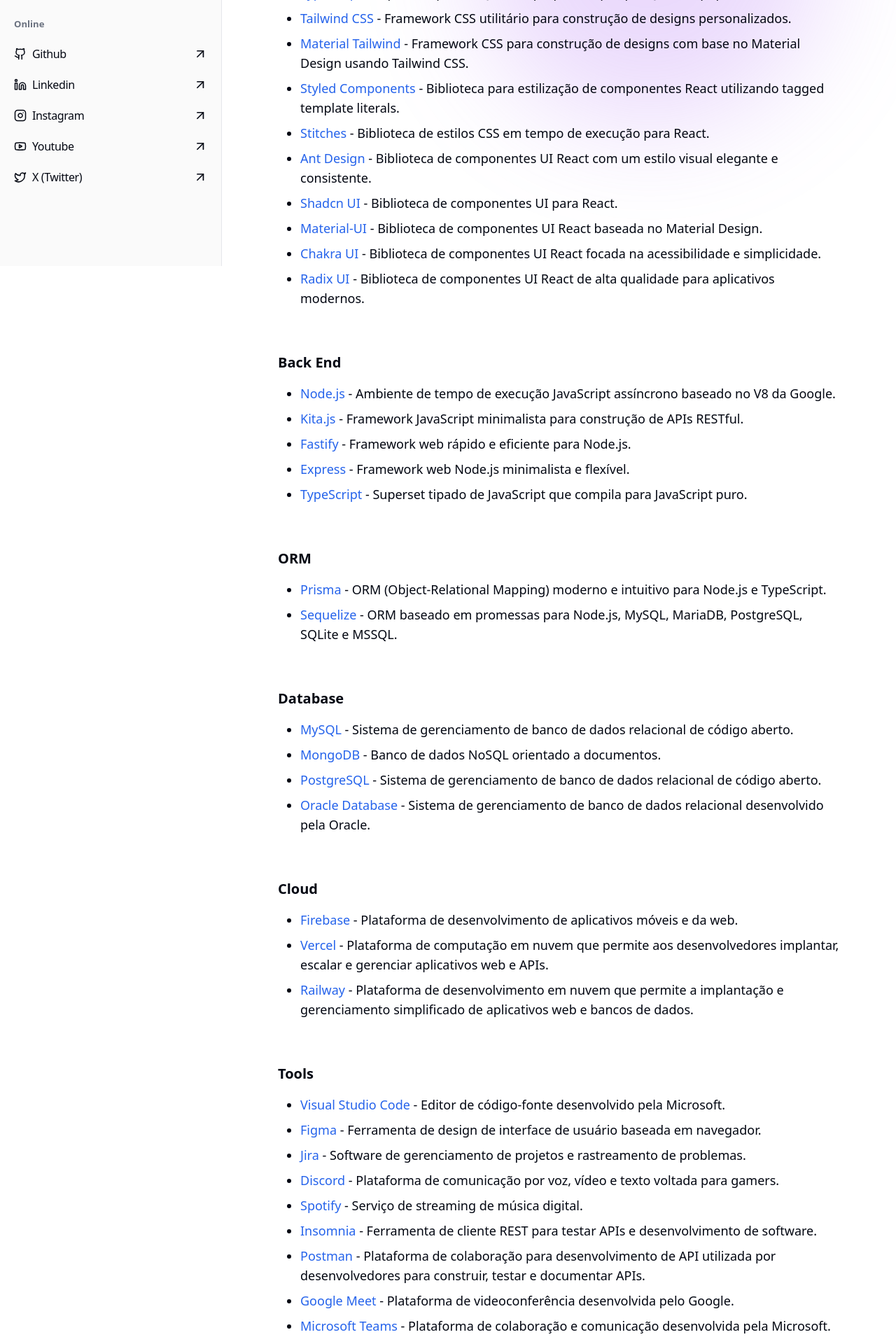
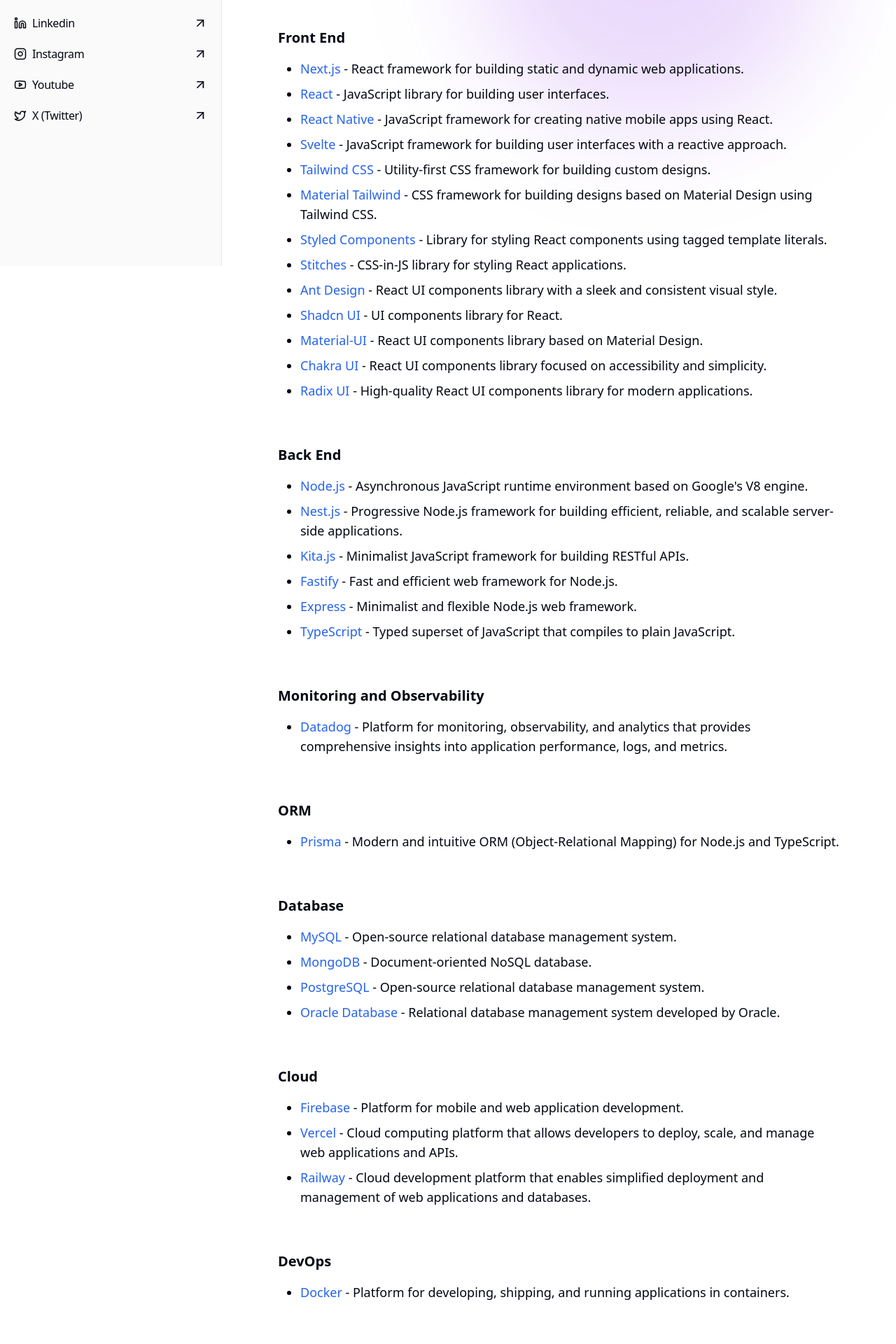
Before and after one commit to matheusscode/matheusscode.com, a Next.js app: page /stack in a window 1280 px wide. Shown: the part 420-2340 px from the top of the page at 70% size. Built offline with nearby package versions, Linux system fonts and the light colour scheme.

Commit message:
feat: updated mockups, ui, and private routes

```diff
--- a/src/app/globals.css
+++ b/src/app/globals.css
@@ -5,6 +5,22 @@
 *::selection {
   background-color: black;
   color: white;
+}
+
+*::-webkit-scrollbar {
+  width: 4px;
+  height: 4px;
+  background-color: #fafafa;
+}
+
+*::-webkit-scrollbar-thumb {
+  background-color: #0a0a0a;
+  transition: all 0.4s ease;
+  border-radius: 4px;
+}
+
+*::-webkit-scrollbar-thumb:hover {
+  background-color: #262626;
 }
 
 @layer base {
--- a/src/components/helpers/blog-container.tsx
+++ b/src/components/helpers/blog-container.tsx
@@ -27,7 +27,7 @@
   return (
     <div {...props} className="relative w-full h-full">
       <IconButton
-        className="hidden max-[800px]:block"
+        className="hidden max-[800px]:block p-4 fixed bottom-4 right-4"
         onClick={handleExpansionPostList}
         icon={<Icon />}
       />
--- a/src/constants/stack.ts
+++ b/src/constants/stack.ts
@@ -1,288 +1,343 @@
-const frontEnd = [
+type Tech = {
+  path: string;
+  name: string;
+  description: string;
+};
+
+type TechGroup = {
+  id: number;
+  groupName: string;
+  techs: Tech[];
+};
+
+const languages: Tech[] = [
+  {
+    path: "https://developer.mozilla.org/en-US/docs/Web/JavaScript",
+    name: "JavaScript",
+    description: "Programming language for web development.",
+  },
+  {
+    path: "https://www.typescriptlang.org/",
+    name: "Typescript",
+    description: "Superset of JavaScript with static typing.",
+  },
+  {
+    path: "https://dart.dev/",
+    name: "Dart",
+    description: "Language optimized for mobile apps with Flutter. (Studying)",
+  },
+  {
+    path: "https://www.python.org/",
+    name: "Python",
+    description: "Versatile language with clear syntax. (Studying)",
+  },
+  {
+    path: "https://www.rust-lang.org/",
+    name: "Rust",
+    description: "Versatile language with clear syntax. (Studying)",
+  },
+];
+
+const frontEnd: Tech[] = [
   {
     path: "nextjs-docs",
     name: "Next.js",
     description:
-      "Framework React para construção de aplicativos web estáticos e dinâmicos.",
+      "React framework for building static and dynamic web applications.",
   },
   {
     path: "react-docs",
     name: "React",
-    description:
-      "Biblioteca JavaScript para construção de interfaces de usuário.",
+    description: "JavaScript library for building user interfaces.",
   },
   {
     path: "react-native-docs",
     name: "React Native",
     description:
-      "Framework JavaScript para criar aplicativos móveis nativos usando React.",
+      "JavaScript framework for creating native mobile apps using React.",
   },
   {
     path: "svelte-docs",
     name: "Svelte",
     description:
-      "Framework JavaScript para construção de interfaces de usuário com uma abordagem reativa.",
+      "JavaScript framework for building user interfaces with a reactive approach.",
+  },
+  {
+    path: "tailwindcss-docs",
+    name: "Tailwind CSS",
+    description: "Utility-first CSS framework for building custom designs.",
+  },
+  {
+    path: "material-tailwind-docs",
+    name: "Material Tailwind",
+    description:
+      "CSS framework for building designs based on Material Design using Tailwind CSS.",
+  },
+  {
+    path: "styled-components-docs",
+    name: "Styled Components",
+    description:
+      "Library for styling React components using tagged template literals.",
+  },
+  {
+    path: "stitches-docs",
+    name: "Stitches",
+    description: "CSS-in-JS library for styling React applications.",
+  },
+  {
+    path: "ant-design-docs",
+    name: "Ant Design",
+    description:
+      "React UI components library with a sleek and consistent visual style.",
+  },
+  {
+    path: "shadcn-ui-docs",
+    name: "Shadcn UI",
+    description: "UI components library for React.",
+  },
+  {
+    path: "material-ui-docs",
+    name: "Material-UI",
+    description: "React UI components library based on Material Design.",
+  },
+  {
+    path: "chakra-ui-docs",
+    name: "Chakra UI",
+    description:
+      "React UI components library focused on accessibility and simplicity.",
+  },
+  {
+    path: "radix-ui-docs",
+    name: "Radix UI",
+    description:
+      "High-quality React UI components library for modern applications.",
+  },
+];
+
+const backEnd: Tech[] = [
+  {
+    path: "nodejs-docs",
+    name: "Node.js",
+    description:
+      "Asynchronous JavaScript runtime environment based on Google's V8 engine.",
+  },
+  {
+    path: "nestjs-docs",
+    name: "Nest.js",
+    description:
+      "Progressive Node.js framework for building efficient, reliable, and scalable server-side applications.",
+  },
+  {
+    path: "kitajs-docs",
+    name: "Kita.js",
+    description: "Minimalist JavaScript framework for building RESTful APIs.",
+  },
+  {
+    path: "fastify-docs",
+    name: "Fastify",
+    description: "Fast and efficient web framework for Node.js.",
+  },
+  {
+    path: "express-docs",
+    name: "Express",
+    description: "Minimalist and flexible Node.js web framework.",
   },
   {
     path: "typescript-docs",
     name: "TypeScript",
     description:
-      "Superset tipado de JavaScript que compila para JavaScript puro.",
-  },
-  {
-    path: "tailwindcss-docs",
-    name: "Tailwind CSS",
-    description:
-      "Framework CSS utilitário para construção de designs personalizados.",
-  },
-  {
-    path: "material-tailwind-docs",
-    name: "Material Tailwind",
-    description:
-      "Framework CSS para construção de designs com base no Material Design usando Tailwind CSS.",
-  },
-  {
-    path: "styled-components-docs",
-    name: "Styled Components",
-    description:
-      "Biblioteca para estilização de componentes React utilizando tagged template literals.",
-  },
-  {
-    path: "stitches-docs",
-    name: "Stitches",
-    description: "Biblioteca de estilos CSS em tempo de execução para React.",
-  },
-  {
-    path: "ant-design-docs",
-    name: "Ant Design",
-    description:
-      "Biblioteca de componentes UI React com um estilo visual elegante e consistente.",
-  },
-  {
-    path: "shadcn-ui-docs",
-    name: "Shadcn UI",
-    description: "Biblioteca de componentes UI para React.",
-  },
-  {
-    path: "material-ui-docs",
-    name: "Material-UI",
-    description:
-      "Biblioteca de componentes UI React baseada no Material Design.",
-  },
-  {
-    path: "chakra-ui-docs",
-    name: "Chakra UI",
-    description:
-      "Biblioteca de componentes UI React focada na acessibilidade e simplicidade.",
-  },
-  {
-    path: "radix-ui-docs",
-    name: "Radix UI",
-    description:
-      "Biblioteca de componentes UI React de alta qualidade para aplicativos modernos.",
+      "Typed superset of JavaScript that compiles to plain JavaScript.",
   },
 ];
 
-const backEnd = [
-  {
-    path: "nodejs-docs",
-    name: "Node.js",
-    description:
-      "Ambiente de tempo de execução JavaScript assíncrono baseado no V8 da Google.",
-  },
-  {
-    path: "kitajs-docs",
-    name: "Kita.js",
-    description:
-      "Framework JavaScript minimalista para construção de APIs RESTful.",
-  },
-  {
-    path: "fastify-docs",
-    name: "Fastify",
-    description: "Framework web rápido e eficiente para Node.js.",
-  },
-  {
-    path: "express-docs",
-    name: "Express",
-    description: "Framework web Node.js minimalista e flexível.",
-  },
-  {
-    path: "typescript-docs",
-    name: "TypeScript",
-    description:
-      "Superset tipado de JavaScript que compila para JavaScript puro.",
-  },
-];
-
-const orm = [
+const orm: Tech[] = [
   {
     path: "prisma-docs",
     name: "Prisma",
     description:
-      "ORM (Object-Relational Mapping) moderno e intuitivo para Node.js e TypeScript.",
-  },
-  {
-    path: "sequelize-docs",
-    name: "Sequelize",
-    description:
-      "ORM baseado em promessas para Node.js, MySQL, MariaDB, PostgreSQL, SQLite e MSSQL.",
+      "Modern and intuitive ORM (Object-Relational Mapping) for Node.js and TypeScript.",
   },
 ];
 
-const database = [
+const database: Tech[] = [
   {
     path: "mysql-docs",
     name: "MySQL",
-    description:
-      "Sistema de gerenciamento de banco de dados relacional de código aberto.",
+    description: "Open-source relational database management system.",
   },
   {
     path: "mongodb-docs",
     name: "MongoDB",
-    description: "Banco de dados NoSQL orientado a documentos.",
+    description: "Document-oriented NoSQL database.",
   },
   {
     path: "postgres-docs",
     name: "PostgreSQL",
-    description:
-      "Sistema de gerenciamento de banco de dados relacional de código aberto.",
+    description: "Open-source relational database management system.",
   },
   {
     path: "oracle-docs",
     name: "Oracle Database",
-    description:
-      "Sistema de gerenciamento de banco de dados relacional desenvolvido pela Oracle.",
+    description: "Relational database management system developed by Oracle.",
   },
 ];
 
-const cloud = [
+const cloud: Tech[] = [
   {
     path: "firebase-docs",
     name: "Firebase",
-    description:
-      "Plataforma de desenvolvimento de aplicativos móveis e da web.",
+    description: "Platform for mobile and web application development.",
   },
   {
     path: "vercel-docs",
     name: "Vercel",
     description:
-      "Plataforma de computação em nuvem que permite aos desenvolvedores implantar, escalar e gerenciar aplicativos web e APIs.",
+      "Cloud computing platform that allows developers to deploy, scale, and manage web applications and APIs.",
   },
   {
     path: "railway-docs",
     name: "Railway",
     description:
-      "Plataforma de desenvolvimento em nuvem que permite a implantação e gerenciamento simplificado de aplicativos web e bancos de dados.",
+      "Cloud development platform that enables simplified deployment and management of web applications and databases.",
   },
 ];
 
-const packageManagers = [
+const packageManagers: Tech[] = [
   {
     path: "npm",
     name: "npm",
-    description: "Gerenciador de pacotes padrão para o ambiente Node.js.",
+    description: "Standard package manager for the Node.js environment.",
   },
   {
     path: "yarn",
     name: "yarn",
-    description:
-      "Gerenciador de pacotes rápido, confiável e seguro para JavaScript.",
+    description: "Fast, reliable, and secure package manager for JavaScript.",
   },
   {
     path: "pnpm",
     name: "pnpm",
     description:
-      "Gerenciador de pacotes rápido, eficiente e que utiliza espaço em disco de forma inteligente.",
+      "Fast, efficient package manager that uses disk space intelligently.",
   },
 ];
 
-const tools = [
+const tools: Tech[] = [
   {
     path: "vscode-docs",
     name: "Visual Studio Code",
-    description: "Editor de código-fonte desenvolvido pela Microsoft.",
+    description: "Source code editor developed by Microsoft.",
   },
   {
     path: "figma-docs",
     name: "Figma",
-    description:
-      "Ferramenta de design de interface de usuário baseada em navegador.",
+    description: "Browser-based user interface design tool.",
   },
   {
     path: "jira-docs",
     name: "Jira",
-    description:
-      "Software de gerenciamento de projetos e rastreamento de problemas.",
+    description: "Project management and issue tracking software.",
   },
   {
     path: "discord-docs",
     name: "Discord",
     description:
-      "Plataforma de comunicação por voz, vídeo e texto voltada para gamers.",
+      "Voice, video, and text communication platform geared towards gamers.",
   },
   {
     path: "spotify-docs",
     name: "Spotify",
-    description: "Serviço de streaming de música digital.",
+    description: "Digital music streaming service.",
   },
   {
     path: "insomnia-docs",
     name: "Insomnia",
-    description:
-      "Ferramenta de cliente REST para testar APIs e desenvolvimento de software.",
+    description: "REST client tool for testing APIs and software development.",
   },
   {
     path: "postman-docs",
     name: "Postman",
     description:
-      "Plataforma de colaboração para desenvolvimento de API utilizada por desenvolvedores para construir, testar e documentar APIs.",
+      "Collaboration platform for API development used by developers to build, test, and document APIs.",
   },
   {
     path: "google-meet-docs",
     name: "Google Meet",
-    description: "Plataforma de videoconferência desenvolvida pelo Google.",
+    description: "Video conferencing platform developed by Google.",
   },
   {
     path: "teams-docs",
     name: "Microsoft Teams",
     description:
-      "Plataforma de colaboração e comunicação desenvolvida pela Microsoft.",
+      "Collaboration and communication platform developed by Microsoft.",
   },
 ];
 
-export const groupStack = [
+const devOps: Tech[] = [
+  {
+    path: "docker-docs",
+    name: "Docker",
+    description:
+      "Platform for developing, shipping, and running applications in containers.",
+  },
+];
+
+const monitoringAndObservability: Tech[] = [
+  {
+    path: "datadog-docs",
+    name: "Datadog",
+    description:
+      "Platform for monitoring, observability, and analytics that provides comprehensive insights into application performance, logs, and metrics.",
+  },
+];
+
+export const groupStack: TechGroup[] = [
   {
     id: 1,
+    groupName: "Languages",
+    techs: languages,
+  },
+  {
+    id: 2,
     groupName: "Front End",
     techs: frontEnd,
   },
   {
-    id: 2,
+    id: 3,
     groupName: "Back End",
     techs: backEnd,
   },
   {
-    id: 3,
+    id: 4,
+    groupName: "Monitoring and Observability",
+    techs: monitoringAndObservability,
+  },
+  {
+    id: 5,
     groupName: "ORM",
     techs: orm,
   },
   {
-    id: 4,
+    id: 6,
     groupName: "Database",
     techs: database,
   },
   {
-    id: 5,
+    id: 7,
     groupName: "Cloud",
     techs: cloud,
   },
   {
-    id: 6,
+    id: 8,
+    groupName: "DevOps",
+    techs: devOps,
+  },
+  {
+    id: 9,
     groupName: "Tools",
     techs: tools,
   },
   {
-    id: 7,
+    id: 10,
     groupName: "Package Managers",
     techs: packageManagers,
   },
```
Also changed, not shown: src/app/page.tsx (+8 -33 lines), src/app/projects/page.tsx (+28 -2 lines), src/components/project-card.tsx (added, +55 -0 lines), src/constants/jobs.ts (+9 -9 lines), src/constants/rounting.ts (+19 -19 lines).
